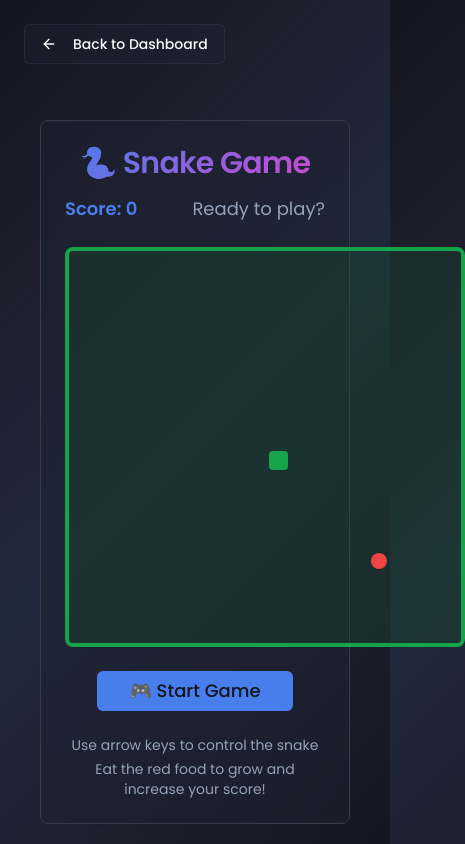
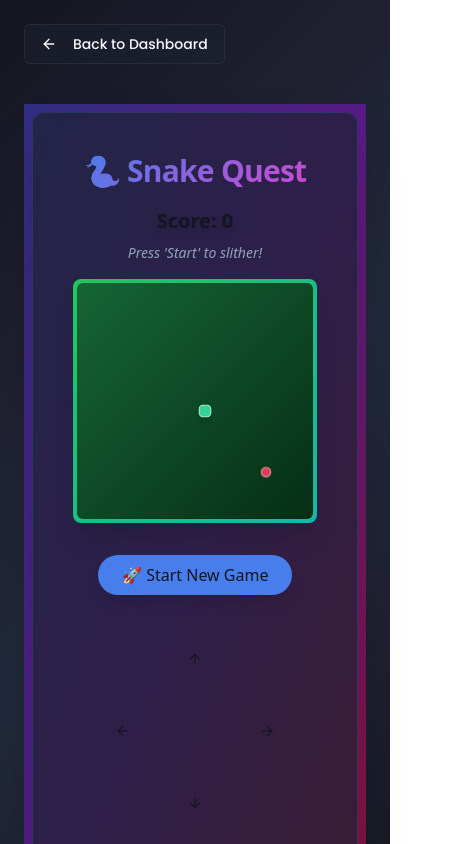
Before and after one commit to Aditi1318/playverse-ai, a React (Vite) app: page / in a window 390 px wide. Both pictures are taken after a click on the element 195 px from the left and 501 px from the top of the page. Shown: the top 844 px of the page, 465 px wide, since content can reach past the window. Built offline with nearby package versions, Linux system fonts and the light colour scheme.

Commit message:
made snake game responsive

```diff
--- a/src/components/games/Snake.jsx
+++ b/src/components/games/Snake.jsx
@@ -2,8 +2,11 @@ import React, {useState, useEffect, useRef, useCallback} from "react";
 import {Card, CardContent, CardHeader, CardTitle} from "@/components/ui/card";
 import {Button} from "@/components/ui/button";
 import {toast} from "@/hooks/use-toast";
+import {ArrowUp, ArrowDown, ArrowLeft, ArrowRight, XCircle} from "lucide-react"; // Added XCircle for Game Over
 
 export const Snake = () => {
+    // --- STATE AND CONSTANTS ---
+    const BOARD_SIZE = 20;
     const [snake, setSnake] = useState([{x: 10, y: 10}]);
     const [food, setFood] = useState({x: 15, y: 15});
     const [direction, setDirection] = useState("RIGHT");
@@ -11,10 +14,14 @@ export const Snake = () => {
     const [gameOver, setGameOver] = useState(false);
     const [score, setScore] = useState(0);
 
-    const gameLoopRef = useRef();
-    const BOARD_SIZE = 20;
-    const CELL_SIZE = 20;
+    // --- RESPONSIVE SIZING STATE ---
+    const [cellSize, setCellSize] = useState(20);
 
+    // --- REFS ---
+    const gameLoopRef = useRef(null);
+    const gameBoardRef = useRef(null);
+
+    // --- GAME LOGIC (Callbacks for performance) ---
     const generateFood = useCallback(() => {
         let newFood;
         do {
@@ -27,8 +34,15 @@ export const Snake = () => {
     }, [snake]);
 
     const checkCollision = (head) => {
+        // Wall collision
         if (head.x < 0 || head.x >= BOARD_SIZE || head.y < 0 || head.y >= BOARD_SIZE) return true;
-        return snake.some((segment) => segment.x === head.x && segment.y === head.y);
+        // Self collision (start checking from the second segment)
+        for (let i = 1; i < snake.length; i++) {
+            if (head.x === snake[i].x && head.y === snake[i].y) {
+                return true;
+            }
+        }
+        return false;
     };
 
     const moveSnake = useCallback(() => {
@@ -50,6 +64,8 @@ export const Snake = () => {
                     break;
                 case "RIGHT":
                     head.x += 1;
+                    break;
+                default:
                     break;
             }
 
@@ -75,112 +91,224 @@ export const Snake = () => {
 
             return newSnake;
         });
-    }, [direction, isPlaying, gameOver, food, score, generateFood]);
+    }, [direction, isPlaying, gameOver, food.x, food.y, score, generateFood, snake]);
 
     const startGame = () => {
         setSnake([{x: 10, y: 10}]);
-        setFood({x: 15, y: 15});
+        setFood(generateFood());
         setDirection("RIGHT");
         setScore(0);
         setGameOver(false);
         setIsPlaying(true);
     };
 
+    // --- EFFECT FOR GAME LOOP ---
     useEffect(() => {
         if (isPlaying && !gameOver) {
             gameLoopRef.current = setInterval(moveSnake, 150);
         } else if (gameLoopRef.current) {
             clearInterval(gameLoopRef.current);
         }
-
         return () => {
             if (gameLoopRef.current) clearInterval(gameLoopRef.current);
         };
     }, [isPlaying, gameOver, moveSnake]);
 
+    // --- CENTRALIZED DIRECTION CHANGE HANDLER ---
+    const handleDirectionChange = (newDirection) => {
+        if (!isPlaying) return; // Only allow direction changes if game is playing
+        switch (newDirection) {
+            case "UP":
+                if (direction !== "DOWN") setDirection("UP");
+                break;
+            case "DOWN":
+                if (direction !== "UP") setDirection("DOWN");
+                break;
+            case "LEFT":
+                if (direction !== "RIGHT") setDirection("LEFT");
+                break;
+            case "RIGHT":
+                if (direction !== "LEFT") setDirection("RIGHT");
+                break;
+            default:
+                break;
+        }
+    };
+
+    // --- EFFECT FOR KEYBOARD CONTROLS ---
     useEffect(() => {
         const handleKeyPress = (e) => {
-            if (!isPlaying) return;
+            // Prevent default scroll behavior for arrow keys if game is playing
+            if (isPlaying && ["ArrowUp", "ArrowDown", "ArrowLeft", "ArrowRight"].includes(e.key)) {
+                e.preventDefault();
+            }
             switch (e.key) {
                 case "ArrowUp":
-                    if (direction !== "DOWN") setDirection("UP");
+                    handleDirectionChange("UP");
                     break;
                 case "ArrowDown":
-                    if (direction !== "UP") setDirection("DOWN");
+                    handleDirectionChange("DOWN");
                     break;
                 case "ArrowLeft":
-                    if (direction !== "RIGHT") setDirection("LEFT");
+                    handleDirectionChange("LEFT");
                     break;
                 case "ArrowRight":
-                    if (direction !== "LEFT") setDirection("RIGHT");
+                    handleDirectionChange("RIGHT");
+                    break;
+                default:
                     break;
             }
         };
 
         window.addEventListener("keydown", handleKeyPress);
         return () => window.removeEventListener("keydown", handleKeyPress);
-    }, [direction, isPlaying]);
+    }, [isPlaying, handleDirectionChange]); // Now depends on handleDirectionChange
 
+    // --- NEW EFFECT FOR RESPONSIVE BOARD SIZING ---
+    useEffect(() => {
+        const board = gameBoardRef.current;
+        if (!board) return;
+
+        const updateSize = () => {
+            // Use clientWidth to account for padding/border if any, but for 'w-full' offsetWidth is fine
+            const width = board.offsetWidth;
+            setCellSize(width / BOARD_SIZE);
+        };
+
+        updateSize(); // Initial call
+        const resizeObserver = new ResizeObserver(updateSize);
+        resizeObserver.observe(board);
+
+        return () => resizeObserver.disconnect();
+    }, []); // Empty dependency array ensures this runs only once on mount
+
+    // --- RENDERING ---
     return (
-        <div className="flex justify-center items-center min-h-[600px] p-4">
-            <Card className="w-full max-w-2xl bg-card/50 backdrop-blur-sm">
-                <CardHeader className="text-center">
-                    <CardTitle className="text-3xl gradient-text mb-2">🐍 Snake Game</CardTitle>
-                    <div className="flex justify-between items-center text-lg">
-                        <p className="font-semibold text-primary">Score: {score}</p>
-                        <p className="text-muted-foreground">
-                            {isPlaying ? "Use arrow keys to move!" : "Ready to play?"}
+        <div className="flex justify-center items-center min-h-screen bg-gradient-to-br from-indigo-900 via-purple-900 to-rose-900 p-2 sm:p-4 font-sans antialiased">
+            <Card className="w-full max-w-2xl bg-card/70 backdrop-blur-lg shadow-2xl border border-primary/20 rounded-xl p-4 sm:p-6 transition-all duration-300 hover:shadow-primary/30">
+                <CardHeader className="text-center pb-4">
+                    {/* Enhanced Title */}
+                    <CardTitle className="text-3xl sm:text-4xl lg:text-5xl font-extrabold gradient-text mb-3 tracking-tight">
+                        🐍 Snake Quest
+                    </CardTitle>
+                    <div className="flex flex-col sm:flex-row justify-between items-center text-base sm:text-lg">
+                        <p className="font-bold text-primary-foreground text-xl drop-shadow-md">Score: {score}</p>
+                        <p className="text-muted-foreground text-sm sm:text-base mt-2 sm:mt-0 italic">
+                            {isPlaying ? "Navigate with haste!" : "Press 'Start' to slither!"}
                         </p>
                     </div>
                 </CardHeader>
 
                 <CardContent>
+                    {/* Game board container with aspect ratio for responsiveness */}
                     <div
-                        className="relative mx-auto bg-green-100 dark:bg-green-900/30 border-4 border-green-600 rounded-lg"
-                        style={{width: BOARD_SIZE * CELL_SIZE, height: BOARD_SIZE * CELL_SIZE}}
+                        ref={gameBoardRef}
+                        className="w-full max-w-[500px] mx-auto aspect-square p-1 rounded-lg bg-gradient-to-br from-green-500 to-teal-500 shadow-xl transition-all duration-300" // Gradient border effect
+                    >
+                        <div
+                            className="relative bg-gradient-to-br from-green-800 to-green-950 rounded-md overflow-hidden" // Darker game background
+                            style={{width: "100%", height: "100%"}} // Fills the container
                         >
                             {snake.map((segment, index) => (
                                 <div
                                     key={index}
-                                className={`absolute ${index === 0 ? "bg-green-600" : "bg-green-500"} rounded-sm`}
+                                    className={`absolute rounded-sm transition-all duration-75 ease-linear
+                                                ${
+                                                    index === 0
+                                                        ? "bg-emerald-400 border border-emerald-200 shadow-md transform scale-105" // Head
+                                                        : "bg-emerald-600 border border-emerald-400 shadow-sm" // Body
+                                                }`}
                                     style={{
-                                    left: segment.x * CELL_SIZE,
-                                    top: segment.y * CELL_SIZE,
-                                    width: CELL_SIZE - 1,
-                                    height: CELL_SIZE - 1,
+                                        left: segment.x * cellSize,
+                                        top: segment.y * cellSize,
+                                        width: cellSize - (index === 0 ? 0 : 0.5), // Slightly smaller body for distinction
+                                        height: cellSize - (index === 0 ? 0 : 0.5),
                                     }}
                                 />
                             ))}
-
                             <div
-                            className="absolute bg-red-500 rounded-full"
+                                className="absolute bg-rose-500 rounded-full animate-pulse-slow shadow-lg border border-rose-300" // Pulsing food
                                 style={{
-                                left: food.x * CELL_SIZE + 2,
-                                top: food.y * CELL_SIZE + 2,
-                                width: CELL_SIZE - 4,
-                                height: CELL_SIZE - 4,
+                                    left: food.x * cellSize + cellSize * 0.1,
+                                    top: food.y * cellSize + cellSize * 0.1,
+                                    width: cellSize * 0.8,
+                                    height: cellSize * 0.8,
                                 }}
                             />
-
                             {gameOver && (
-                            <div className="absolute inset-0 bg-black/50 flex items-center justify-center">
-                                <div className="text-center text-white">
-                                    <h3 className="text-2xl font-bold mb-2">Game Over!</h3>
-                                    <p className="text-lg">Score: {score}</p>
-                                </div>
+                                <div className="absolute inset-0 bg-black/70 flex flex-col items-center justify-center rounded-md animate-fade-in">
+                                    <XCircle className="h-16 w-16 text-red-500 mb-4 animate-bounce-in" />
+                                    <h3 className="text-3xl sm:text-4xl font-extrabold text-white mb-2 drop-shadow-lg">
+                                        Game Over!
+                                    </h3>
+                                    <p className="text-xl text-gray-200">
+                                        Final Score: <span className="font-bold text-primary">{score}</span>
+                                    </p>
                                 </div>
                             )}
                         </div>
+                    </div>
 
-                    <div className="flex justify-center gap-4 mt-6">
-                        <Button onClick={startGame} className="bg-primary hover:bg-primary/80 text-lg px-8">
-                            {!isPlaying || gameOver ? "🎮 Start Game" : "🔄 Restart"}
+                    {/* Main Game Button with responsive sizing */}
+                    <div className="flex justify-center gap-4 mt-8">
+                        <Button
+                            onClick={startGame}
+                            className="bg-primary hover:bg-primary/80 text-base px-6 py-3 sm:text-lg sm:px-8 sm:py-4 rounded-full shadow-lg hover:shadow-xl transition-all duration-300 animate-pop-in"
+                        >
+                            {!isPlaying || gameOver ? "🚀 Start New Game" : "🔄 Restart Game"}
                         </Button>
                     </div>
 
-                    <div className="text-center text-sm text-muted-foreground mt-6 space-y-1">
-                        <p>Use arrow keys to control the snake</p>
-                        <p>Eat the red food to grow and increase your score!</p>
+                    {/* On-Screen Controls (D-Pad) */}
+                    <div className="mt-8 flex justify-center md:hidden">
+                        <div className="grid grid-cols-3 gap-2 w-52 sm:w-64">
+                            <div />
+                            <Button
+                                variant="ghost"
+                                size="icon"
+                                className="w-full h-auto py-2 aspect-square text-primary-foreground/80 hover:bg-primary/20 active:bg-primary/40 focus:ring-2 focus:ring-primary/50"
+                                onClick={() => handleDirectionChange("UP")}
+                            >
+                                <ArrowUp className="h-8 w-8" />
+                            </Button>
+                            <div />
+                            <Button
+                                variant="ghost"
+                                size="icon"
+                                className="w-full h-auto py-2 aspect-square text-primary-foreground/80 hover:bg-primary/20 active:bg-primary/40 focus:ring-2 focus:ring-primary/50"
+                                onClick={() => handleDirectionChange("LEFT")}
+                            >
+                                <ArrowLeft className="h-8 w-8" />
+                            </Button>
+                            <div /> {/* Spacer */}
+                            <Button
+                                variant="ghost"
+                                size="icon"
+                                className="w-full h-auto py-2 aspect-square text-primary-foreground/80 hover:bg-primary/20 active:bg-primary/40 focus:ring-2 focus:ring-primary/50"
+                                onClick={() => handleDirectionChange("RIGHT")}
+                            >
+                                <ArrowRight className="h-8 w-8" />
+                            </Button>
+                            <div />
+                            <Button
+                                variant="ghost"
+                                size="icon"
+                                className="w-full h-auto py-2 aspect-square text-primary-foreground/80 hover:bg-primary/20 active:bg-primary/40 focus:ring-2 focus:ring-primary/50"
+                                onClick={() => handleDirectionChange("DOWN")}
+                            >
+                                <ArrowDown className="h-8 w-8" />
+                            </Button>
+                            <div />
+                        </div>
+                    </div>
+
+                    <div className="text-center text-xs sm:text-sm text-muted-foreground mt-8 space-y-1 opacity-80 italic">
+                        <p>
+                            Control the vibrant serpent with{" "}
+                            <span className="font-semibold text-primary-foreground">arrow keys</span> or{" "}
+                            <span className="font-semibold text-primary-foreground">on-screen D-pad</span>.
+                        </p>
+                        <p>Devour the pulsing red orb to grow longer and reach a legendary score!</p>
                     </div>
                 </CardContent>
             </Card>
--- a/tailwind.config.js
+++ b/tailwind.config.js
@@ -4,12 +4,11 @@ const plugin = require("tailwindcss-animate");
 module.exports = {
   darkMode: ["class"],
   content: [
-  "./pages/**/*.{js,ts,jsx,tsx}",
-  "./components/**/*.{js,ts,jsx,tsx}",
-  "./app/**/*.{js,ts,jsx,tsx}",
-  "./src/**/*.{js,ts,jsx,tsx}", // most important for your PlayVerse
-],
-
+    "./pages/**/*.{js,ts,jsx,tsx}",
+    "./components/**/*.{js,ts,jsx,tsx}",
+    "./app/**/*.{js,ts,jsx,tsx}",
+    "./src/**/*.{js,ts,jsx,tsx}",
+  ],
   prefix: "",
   theme: {
     container: {
@@ -71,6 +70,7 @@ module.exports = {
         sm: "calc(var(--radius) - 4px)",
       },
       keyframes: {
+        // --- Existing Keyframes ---
         "accordion-down": {
           from: { height: "0" },
           to: { height: "var(--radix-accordion-content-height)" },
@@ -79,10 +79,41 @@ module.exports = {
           from: { height: "var(--radix-accordion-content-height)" },
           to: { height: "0" },
         },
+        // --- NEW Keyframes for Snake Game ---
+        'gradient-shift': {
+          '0%, 100%': { 'background-position': '0% 50%' },
+          '50%': { 'background-position': '100% 50%' },
+        },
+        'pulse-slow': {
+          '0%, 100%': { transform: 'scale(1)', opacity: '1' },
+          '50%': { transform: 'scale(1.05)', opacity: '0.9' },
+        },
+        'fade-in': {
+          '0%': { opacity: '0' },
+          '100%': { opacity: '1' },
+        },
+        'pop-in': {
+          '0%': { transform: 'scale(0.8)', opacity: '0' },
+          '80%': { transform: 'scale(1.05)', opacity: '1' },
+          '100%': { transform: 'scale(1)', opacity: '1' },
+        },
+        'bounce-in': {
+            '0%': { transform: 'scale(0.3)', opacity: '0' },
+            '50%': { transform: 'scale(1.05)', opacity: '1' },
+            '70%': { transform: 'scale(0.9)', opacity: '1' },
+            '100%': { transform: 'scale(1)', opacity: '1' },
+        }
       },
       animation: {
+        // --- Existing Animations ---
         "accordion-down": "accordion-down 0.2s ease-out",
         "accordion-up": "accordion-up 0.2s ease-out",
+        // --- NEW Animations for Snake Game ---
+        'gradient-shift': 'gradient-shift 4s ease infinite',
+        'pulse-slow': 'pulse-slow 2s cubic-bezier(0.4, 0, 0.6, 1) infinite',
+        'fade-in': 'fade-in 0.5s ease-out forwards',
+        'pop-in': 'pop-in 0.6s cubic-bezier(0.68, -0.55, 0.27, 1.55) forwards',
+        'bounce-in': 'bounce-in 0.8s cubic-bezier(0.175, 0.885, 0.32, 1.275) forwards',
       },
     },
   },
```
Lines whose indentation alone changed are shown as unchanged.
